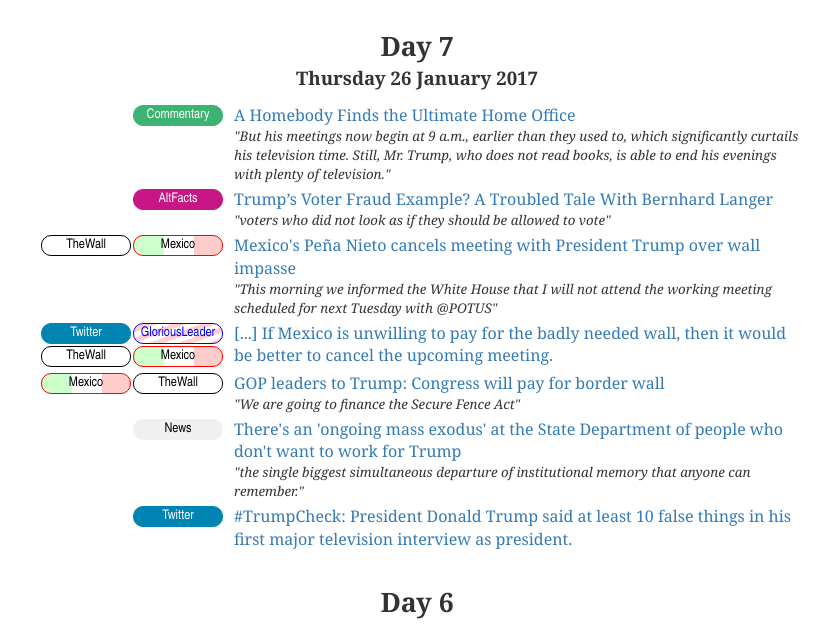
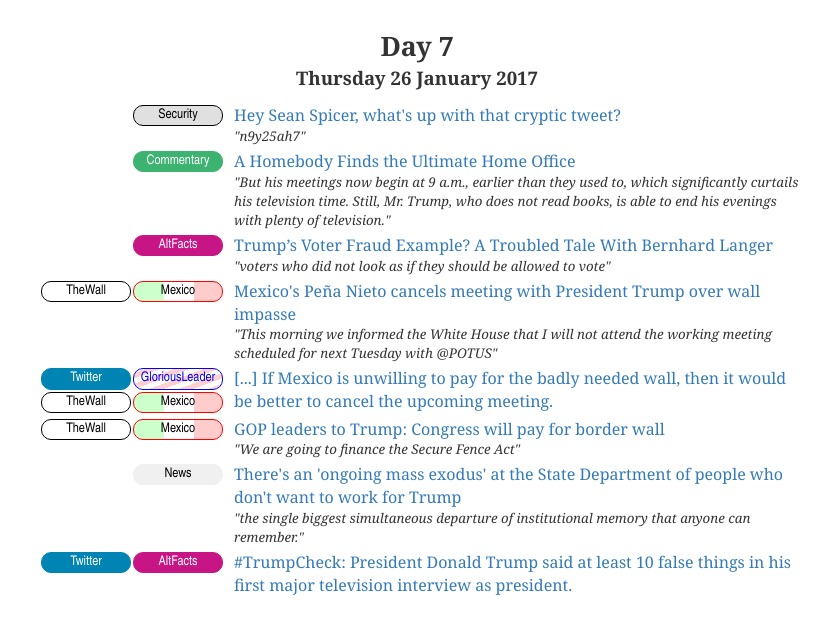
Before and after one commit to MrWeatherf/trumpocalypse-1, a plain HTML site: page year1.html in a window 1280 px wide. Shown: the part 161-785 px from the top of the page, without its empty margins (223-1056 px from the left). Drawn offline with nearby package versions, Linux system fonts and the light colour scheme.

Commit message:
Spicer password

```diff
--- a/year1.html
+++ b/year1.html
@@ -15,13 +15,14 @@
 <div class="day">Day 7</div>
 <div class="date">Thursday 26 January 2017</div>
 <table>
+<tr><td class="tag-box"><span class="tag Security">Security</span> </td><td class="info-box"><div class="title"><a href="http://mashable.com/2017/01/26/sean-spicer-cryptic-tweet/">Hey Sean Spicer, what's up with that cryptic tweet?</a></div><div class="desc">"n9y25ah7"</div></td></tr>
 <tr><td class="tag-box"><span class="tag Commentary">Commentary</span> </td><td class="info-box"><div class="title"><a href="https://www.nytimes.com/2017/01/25/us/politics/president-trump-white-house.html">A Homebody Finds the Ultimate Home Office</a></div><div class="desc">"But his meetings now begin at 9 a.m., earlier than they used to, which significantly curtails his television time. Still, Mr. Trump, who does not read books, is able to end his evenings with plenty of television."</div></td></tr>
 <tr><td class="tag-box"><span class="tag AltFacts">AltFacts</span> </td><td class="info-box"><div class="title"><a href="https://www.nytimes.com/2017/01/25/us/politics/trump-bernhard-langer-voting-fraud.html">Trump’s Voter Fraud Example? A Troubled Tale With Bernhard Langer</a></div><div class="desc">"voters who did not look as if they should be allowed to vote"</div></td></tr>
 <tr><td class="tag-box"><span class="tag TheWall">TheWall</span> <span class="tag Mexico">Mexico</span> </td><td class="info-box"><div class="title"><a href="http://www.foxnews.com/politics/2017/01/26/mexicos-pe-nieto-cancels-meeting-with-president-trump-over-wall-impasse.html">Mexico's Peña Nieto cancels meeting with President Trump over wall impasse</a></div><div class="desc">"This morning we informed the White House that I will not attend the working meeting scheduled for next Tuesday with @POTUS"</div></td></tr>
 <tr><td class="tag-box"><span class="tag Twitter">Twitter</span> <span class="tag GloriousLeader">GloriousLeader</span> <span class="tag TheWall">TheWall</span> <span class="tag Mexico">Mexico</span> </td><td class="info-box"><div class="title"><a href="https://twitter.com/realDonaldTrump/status/824616644370714627">[...] If Mexico is unwilling to pay for the badly needed wall, then it would be better to cancel the upcoming meeting.</a></div><div class="desc"></div></td></tr>
-<tr><td class="tag-box"><span class="tag Mexico">Mexico</span> <span class="tag TheWall">TheWall</span> </td><td class="info-box"><div class="title"><a href="http://www.foxnews.com/politics/2017/01/26/gop-leaders-to-trump-congress-will-pay-for-border-wall.html">GOP leaders to Trump: Congress will pay for border wall</a></div><div class="desc">"We are going to finance the Secure Fence Act"</div></td></tr>
+<tr><td class="tag-box"><span class="tag TheWall">TheWall</span> <span class="tag Mexico">Mexico</span> </td><td class="info-box"><div class="title"><a href="http://www.foxnews.com/politics/2017/01/26/gop-leaders-to-trump-congress-will-pay-for-border-wall.html">GOP leaders to Trump: Congress will pay for border wall</a></div><div class="desc">"We are going to finance the Secure Fence Act"</div></td></tr>
 <tr><td class="tag-box"><span class="tag News">News</span> </td><td class="info-box"><div class="title"><a href="http://www.businessinsider.com/state-department-quitting-trump-2017-1">There's an 'ongoing mass exodus' at the State Department of people who don't want to work for Trump</a></div><div class="desc">"the single biggest simultaneous departure of institutional memory that anyone can remember."</div></td></tr>
-<tr><td class="tag-box"><span class="tag Twitter">Twitter</span> </td><td class="info-box"><div class="title"><a href="https://twitter.com/ddale8/status/824624204649820161">#TrumpCheck: President Donald Trump said at least 10 false things in his first major television interview as president.</a></div><div class="desc"></div></td></tr>
+<tr><td class="tag-box"><span class="tag Twitter">Twitter</span> <span class="tag AltFacts">AltFacts</span> </td><td class="info-box"><div class="title"><a href="https://twitter.com/ddale8/status/824624204649820161">#TrumpCheck: President Donald Trump said at least 10 false things in his first major television interview as president.</a></div><div class="desc"></div></td></tr>
 </table>
 <div class="day">Day 6</div>
 <div class="date">Wednesday 25 January 2017</div>
```
Also changed, not shown: data.txt.
